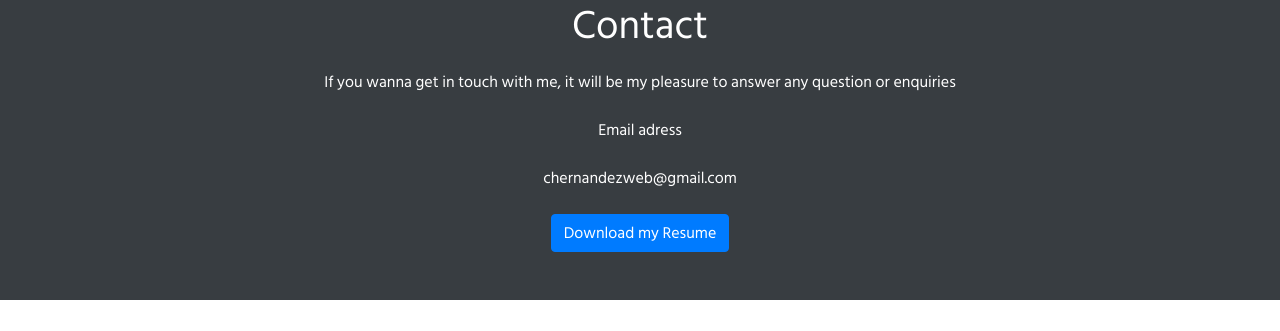
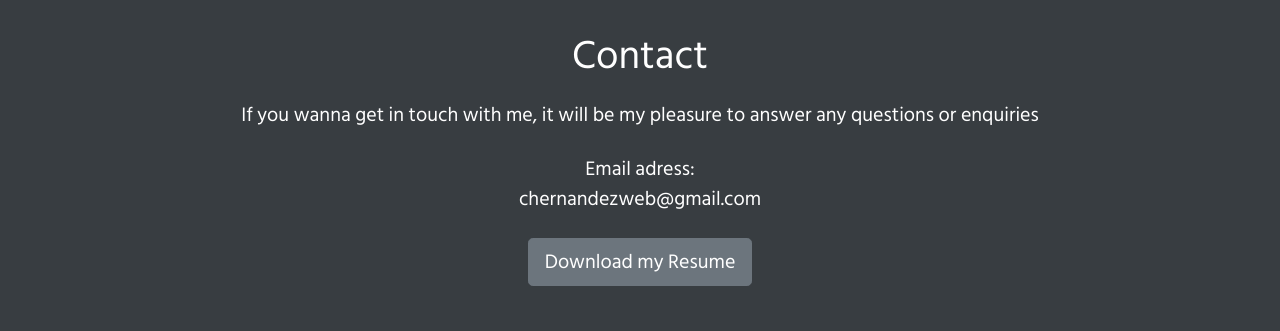
Before and after one commit to chernandezweb/portfolio-3.0, a React (Create React App) app in the folder frontend/: page / in a window 1280 px wide. Shown: the part 1657-1988 px from the top of the page. Before the commit the page ends 1957 px from the top, so only its background shows below. Built offline with nearby package versions, Linux system fonts and the light colour scheme; no server answers; some icons are missing.

Commit message:
Update contact section

```diff
--- a/frontend/src/App.js
+++ b/frontend/src/App.js
@@ -102,6 +102,7 @@ class App extends Component {
                                 <div className="about-text">
                                     <p>I am a front-end developer always seeking challenges.</p>
                                     <p>I have a passion for creating dynamic, fast and responsive websites and applicaitons.</p>
+                                    <p>I speak French, English, and Spanish</p>
                                 </div>
                                 <hr/>
                                 <h2>Skill set</h2>
--- a/frontend/src/App.scss
+++ b/frontend/src/App.scss
@@ -75,6 +75,9 @@ h2{
   .fa-chevron-circle-down{
     position: absolute;
     bottom: 30px;
+    @media #{$xs-device}{
+      bottom: 60px;
+    }
     left: 50%;
     font-size: 40px;
     color: #49b995;
--- a/frontend/src/components/contact/Contact.js
+++ b/frontend/src/components/contact/Contact.js
@@ -1,5 +1,6 @@
 import React from 'react';
 import {Button, } from 'react-bootstrap'
+import "./contact.scss"
 
 class Contact extends React.Component{
     constructor(props) {
@@ -12,14 +13,13 @@ class Contact extends React.Component{
 
     render() {
         return (
-            <div >
-                <p>If you wanna get in touch with me, it will be my pleasure to answer any question or enquiries</p>
+            <div className="contact-text">
+                <p className="contact-intro">If you wanna get in touch with me, it will be my pleasure to answer any questions or enquiries</p>
                 <br/>
-                <p>Email adress</p>
+                <p className="email-title">Email adress:</p>
+                <p className="email">chernandezweb@gmail.com</p>
                 <br/>
-                <p>chernandezweb@gmail.com</p>
-                <br/>
-                <a href="/Carlos-Hernandez-CV.pdf"><Button>Download my Resume</Button></a>
+                <a href="/Carlos-Hernandez-CV.pdf"><Button variant="secondary" size="lg">Download my Resume</Button></a>
             </div>
         )
     }
--- /dev/null
+++ b/frontend/src/components/contact/contact.scss
@@ -0,0 +1,10 @@
+
+.contact-text{
+  p{
+    font-size: 20px;
+  }
+
+}
+.email-title{
+  font-size: 30px;
+}
```
